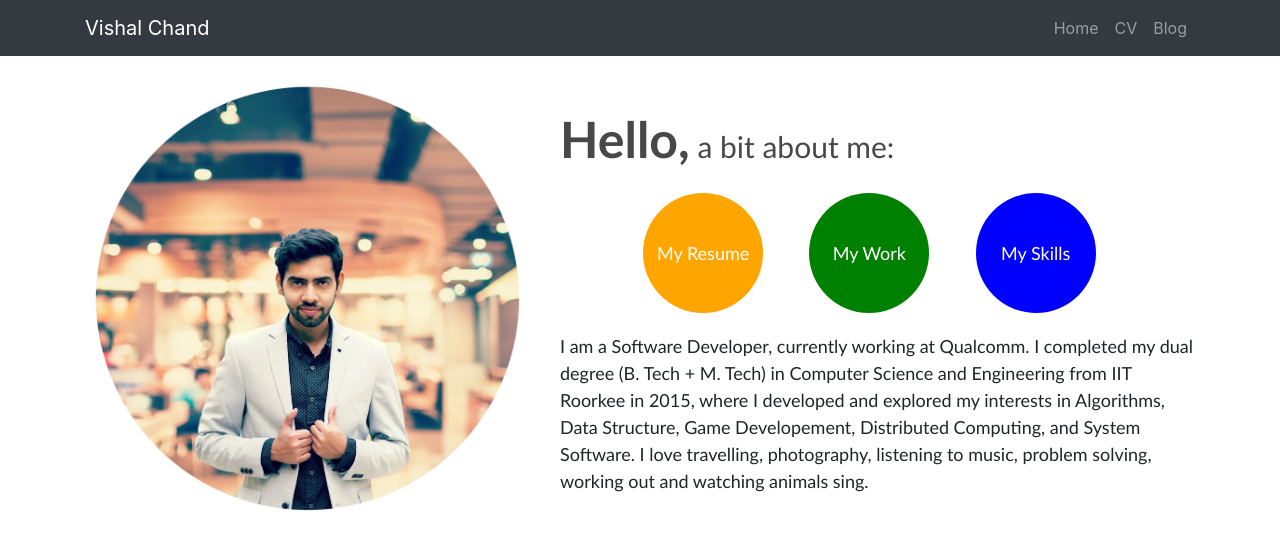
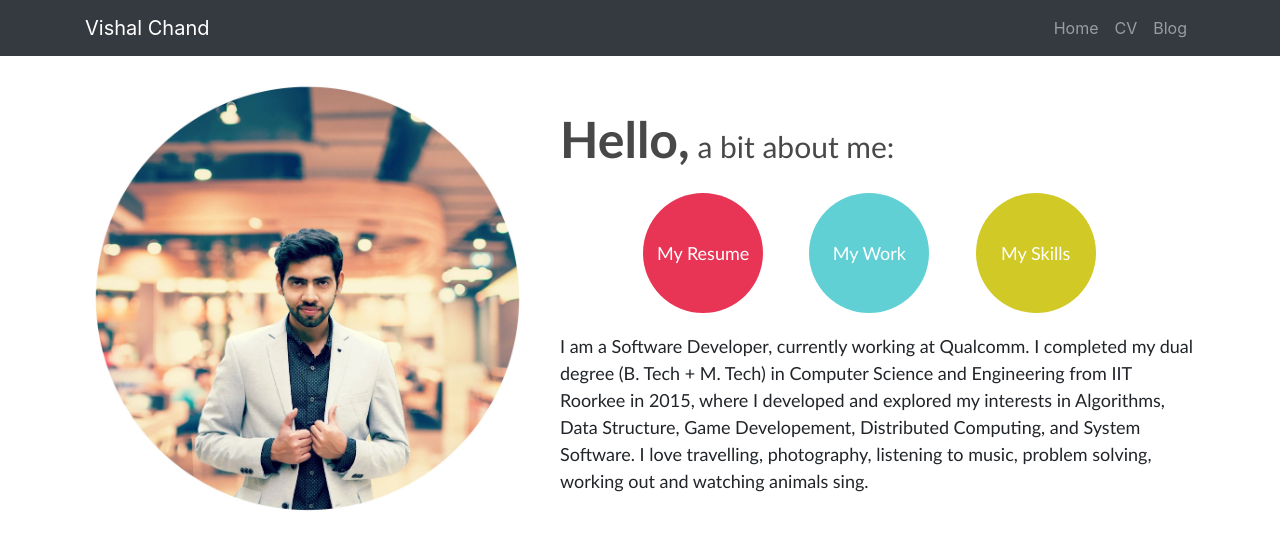
Before and after one commit to vish-chan/vish-chan.github.io, a React (Create React App) app: page /home in a window 1280 px wide. Shown: the top 550 px of the page. Built offline with nearby package versions, Linux system fonts and the light colour scheme.

Commit message:
Change hover style

```diff
--- a/src/components/Home.js
+++ b/src/components/Home.js
@@ -15,13 +15,13 @@ export default function HomeComponent(props) {
                             <p  style={{fontSize:'50px', color:'#484848'}}> <b>Hello,</b><span style={{fontSize:'30px', color:'#484848'}}> a bit about me: </span></p>
                         </div>
                         <div className="col-3 d-none d-md-block">
-                            <SmallCard color="orange" text="My Resume"/>
+                            <SmallCard className="buttonResume" text="My Resume"/>
                         </div>
                         <div className="col-3 d-none d-md-block">
-                            <SmallCard color="green" text="My Work"/>
+                            <SmallCard className="buttonProjects" text="My Work"/>
                         </div>
                         <div className="col-3 d-none d-md-block">
-                            <SmallCard color="blue" text="My Skills"/>
+                            <SmallCard className="buttonSkills" text="My Skills"/>
                         </div>
                         <div className="col-12 top-buffer">
                             I am a Software Developer, currently working at Qualcomm.
@@ -38,6 +38,6 @@ export default function HomeComponent(props) {
 
 function SmallCard(props) {
     return(
-        <div className="circle" style={{backgroundColor:props.color}}><Link style={{color:"white"}} to="/cv">{props.text}</Link></div>
+       <Link className={"circle "+props.className} to="/cv">{props.text}</Link>
     )
 }
--- a/src/index.css
+++ b/src/index.css
@@ -17,7 +17,6 @@ body {
     height:120px;
     border-radius:60px;
     font-size:18px;
-    color:#fff;
     text-align: center;
     line-height: 120px;
     -webkit-border-radius:60px;
@@ -26,6 +25,63 @@ body {
     -o-border-radius:60px;
 }
 
+.buttonResume {
+  background-color: #E83556;
+  text-decoration: none;
+  display: inline-block;
+  color: #FFFFFF;
+  transition: filter 0.3s ease 0s;
+  -webkit-transition: filter 0.3s ease 0s;
+  -moz-transition: filter 0.3s ease 0s;
+  -ms-transition: filter 0.3s ease 0s;
+  -o-transition: filter 0.3s ease 0s;
+}
+
+.buttonResume:hover {
+  color: #FFFFFF;
+  text-decoration: none;
+  filter: brightness(50%);
+  -webkit-filter: brightness(50%);
+}
+
+.buttonProjects {
+  background-color: #61D0D4;
+  text-decoration: none;
+  display: inline-block;
+  color: #FFFFFF;
+  transition: filter 0.3s ease 0s;
+  -webkit-transition: filter 0.3s ease 0s;
+  -moz-transition: filter 0.3s ease 0s;
+  -ms-transition: filter 0.3s ease 0s;
+  -o-transition: filter 0.3s ease 0s;
+}
+
+.buttonProjects:hover {
+  color: #FFFFFF;
+  text-decoration: none;
+  filter: brightness(50%);
+  -webkit-filter: brightness(50%);
+}
+
+.buttonSkills {
+  background-color: #D1C926;
+  text-decoration: none;
+  display: inline-block;
+  color: #FFFFFF;
+  transition: filter 0.3s ease 0s;
+  -webkit-transition: filter 0.3s ease 0s;
+  -moz-transition: filter 0.3s ease 0s;
+  -ms-transition: filter 0.3s ease 0s;
+  -o-transition: filter 0.3s ease 0s;
+}
+
+.buttonSkills:hover {
+  color: #FFFFFF;
+  text-decoration: none;
+  filter: brightness(50%);
+  -webkit-filter: brightness(50%);
+}
+
 code {
   font-family: source-code-pro, Menlo, Monaco, Consolas, 'Courier New',
     monospace;
```
